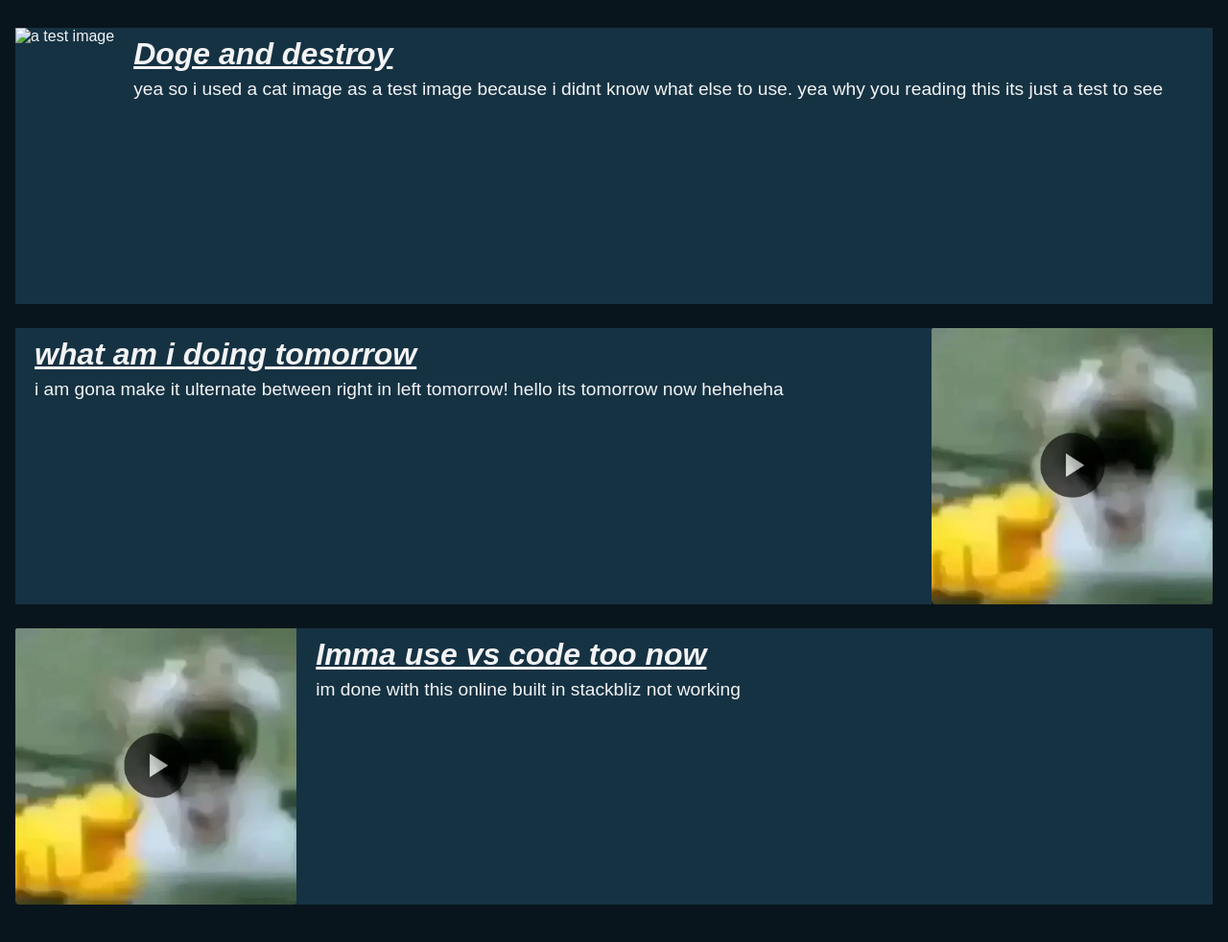
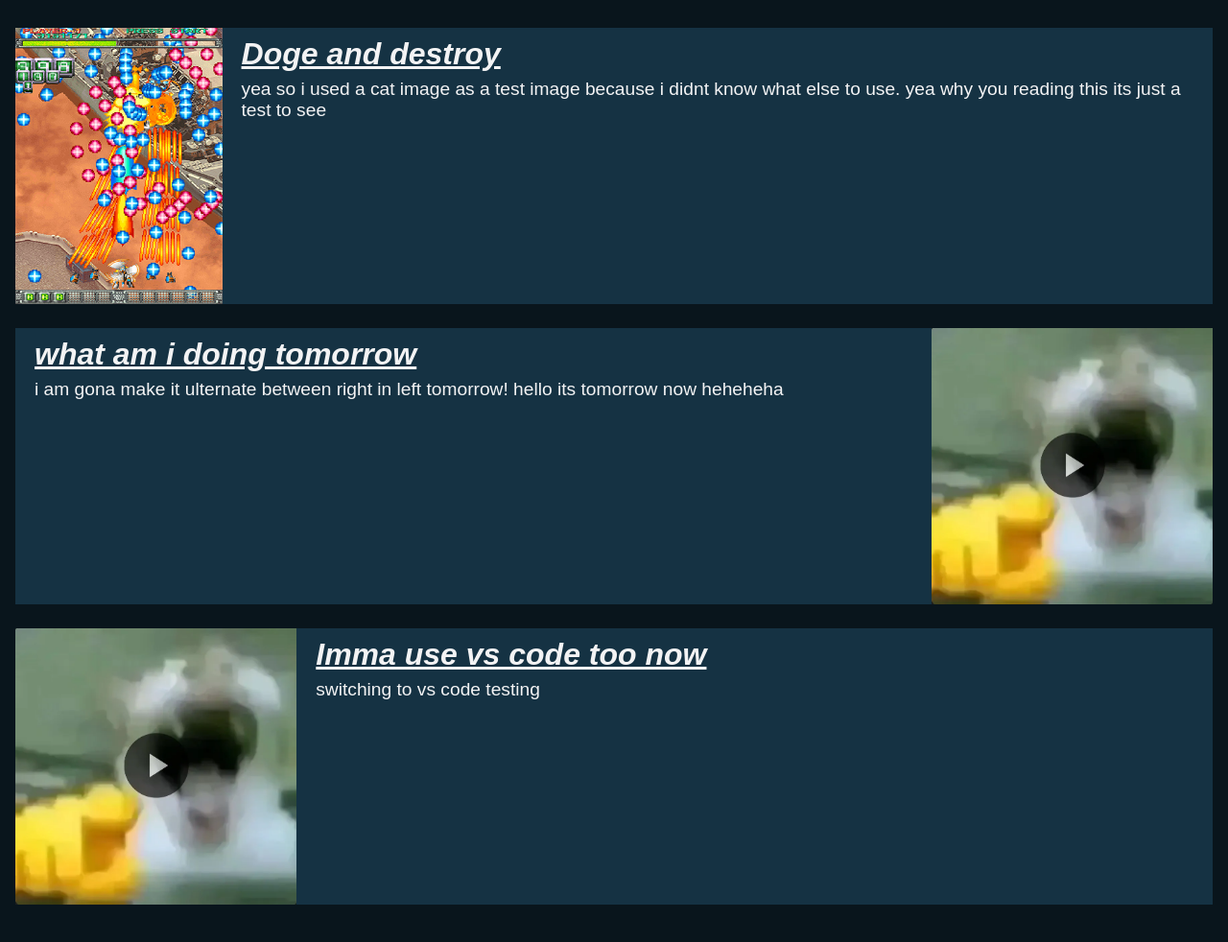
Before and after one commit to Seiya-school/GGG-website, a website: page index.html in a window 1280 px wide. Shown: the part 106-1088 px from the top of the page at 96% size. Drawn offline with Linux system fonts and the light colour scheme; a web font is replaced by a local one.

Commit message:
fixed image type from png to jpg

```diff
--- a/index.html
+++ b/index.html
@@ -21,7 +21,7 @@
       <h1>GRAND GUN DRAGON</h1>
 
       <div>
-        <img src = "test2.png" alt = "a test image" class = "left">
+        <img src = "test2.jpg" alt = "a test image" class = "left">
         <h2>Doge and destroy</h2>
         <P>yea so i used a cat image as a test image because i didnt know what else to use. yea why you reading this its just a test to see</P>
       </div>
@@ -36,7 +36,7 @@
       <div>
         <img src = "test.png" alt = "a test image" class = "left">
         <h2>Imma use vs code too now</h2>
-        <P>im done with this online built in stackbliz not working</P>
+        <P>switching to vs code testing</P>
       </div>
 
     </main>
```
